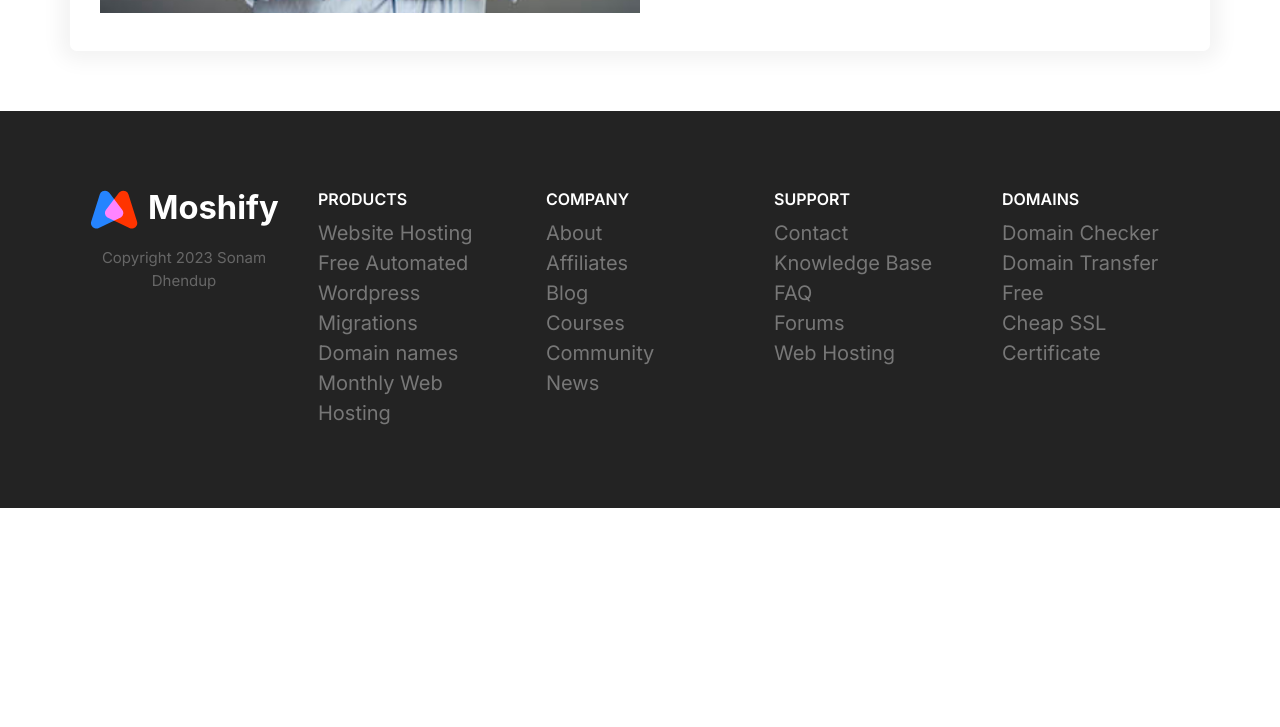
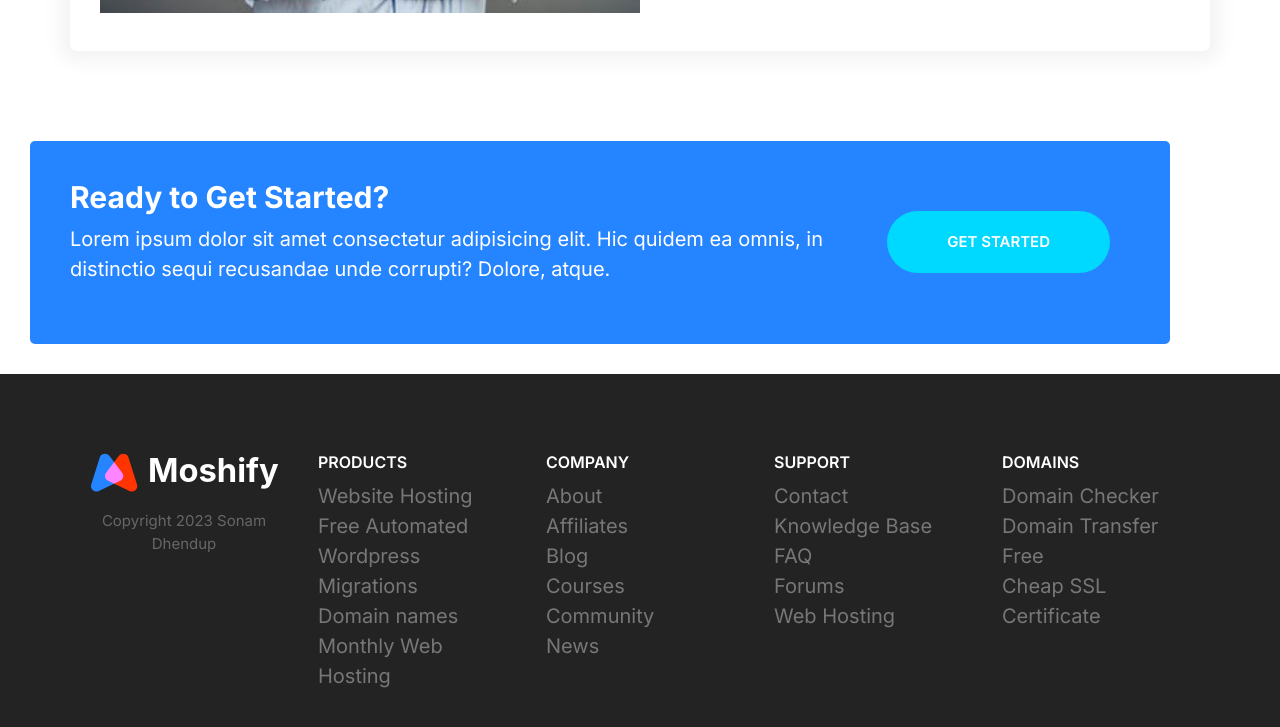
Before and after one commit to SomDhen/moshifyhosting, a plain HTML site: page index.html in a window 1280 px wide. Shown: the part 5528-6255 px from the top of the page. Before the commit the page ends 6036 px from the top, so only its background shows below. Drawn offline with Linux system fonts and the light colour scheme.

Commit message:
Add the callout section.

```diff
--- a/css/styles.css
+++ b/css/styles.css
@@ -925,3 +925,8 @@ a {
     font-size: 1.6rem;
   }
 }
+
+/* Putting Components Together */
+.callout-section {
+  margin: 3rem;
+}
--- a/index.html
+++ b/index.html
@@ -369,6 +369,22 @@
             </div>
         </div>
       </section>
+
+      <!-- Callout Sections -->
+      <section class="container callout-section">
+        <div class="callout callout--primary">
+          <div class="grid grid--1x2">
+            <div class="callout__content">
+              <h2 class="callout__heading">Ready to Get Started?</h2>
+              <p>
+                Lorem ipsum dolor sit amet consectetur adipisicing elit. Hic quidem ea
+                omnis, in distinctio sequi recusandae unde corrupti? Dolore, atque.
+              </p>
+            </div>
+            <a href="#" class="btn btn--secondary btn--stretched">Get Started</a>
+          </div>
+        </div>
+      </section>
     </main>
 
     <!-- Footer Sections -->
```
